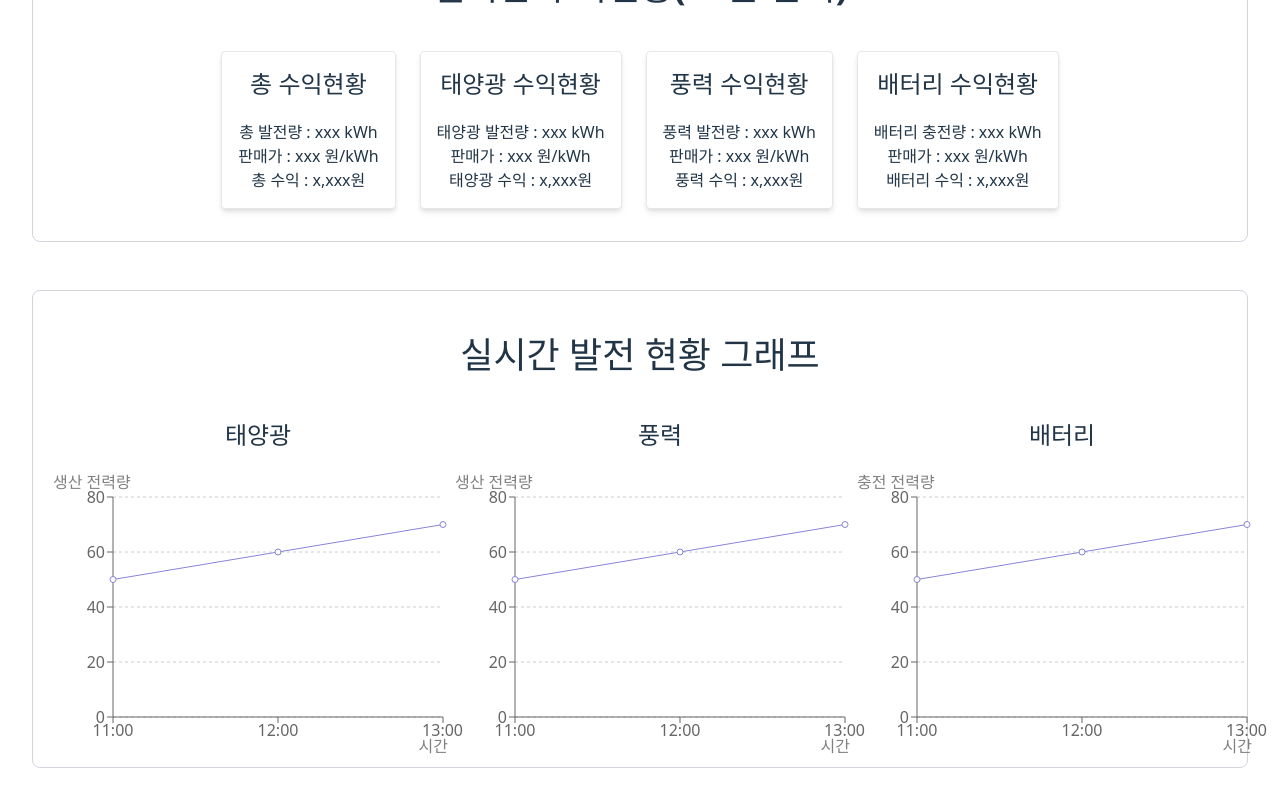
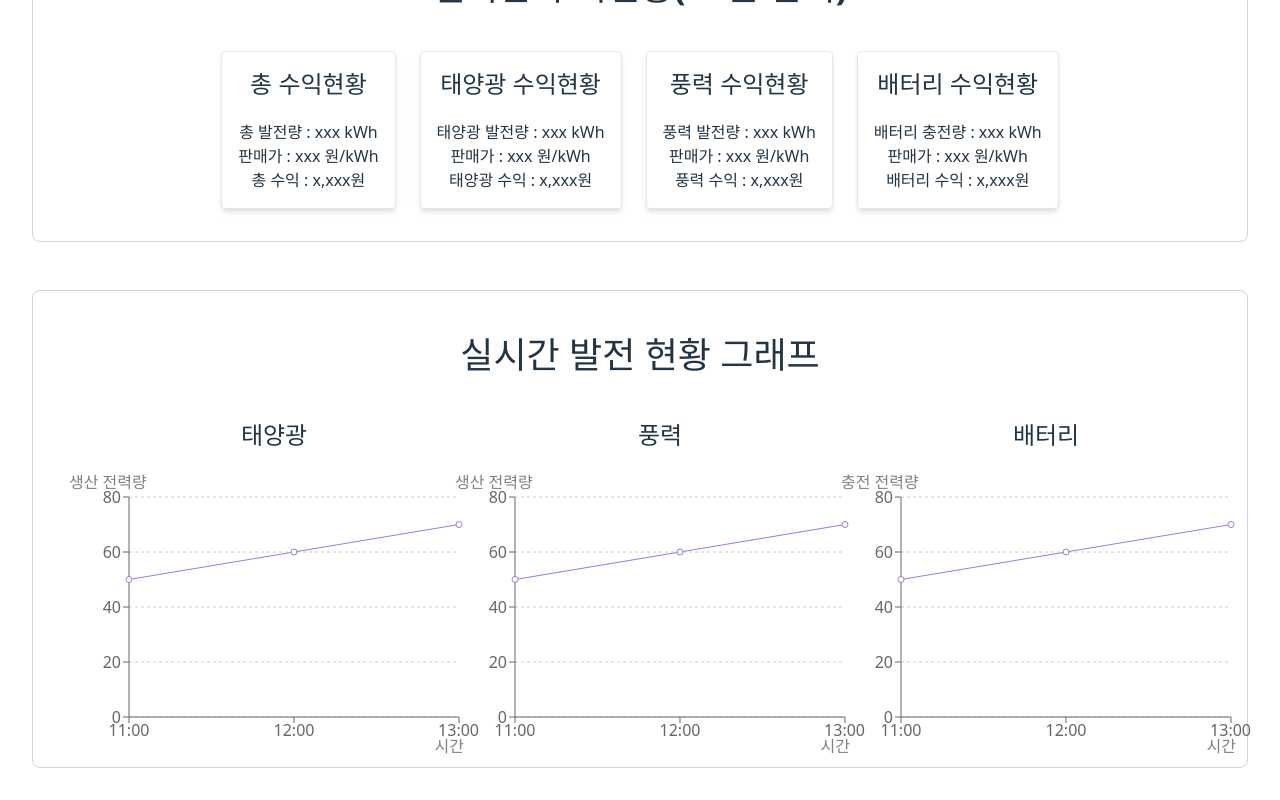
Before and after one commit to naturalblacksmith727/vpp, a React (Vite) app in the folder frontend/: page / in a window 1280 px wide. Shown: the part 786-1586 px from the top of the page. Built offline with nearby package versions, Linux system fonts and the light colour scheme.

Commit message:
20250724

```diff
--- a/frontend/src/components/Graphs.jsx
+++ b/frontend/src/components/Graphs.jsx
@@ -95,7 +95,7 @@ function Graphs() {
       <h2 className="text-4xl font-bold mt-11 mb-11 my-11 ">
         실시간 발전 현황 그래프
       </h2>
-      <div className="w-full max-w-screen-xl grid grid-cols-3 gap-6 ">
+      <div className="w-full px-6 grid grid-cols-3 gap-6 justify-items-center ">
         <div>
           <h3 className="text-2xl font-bold  mb-4 pl-10">태양광</h3>
           <div className="flex flex-col items-center">
```
